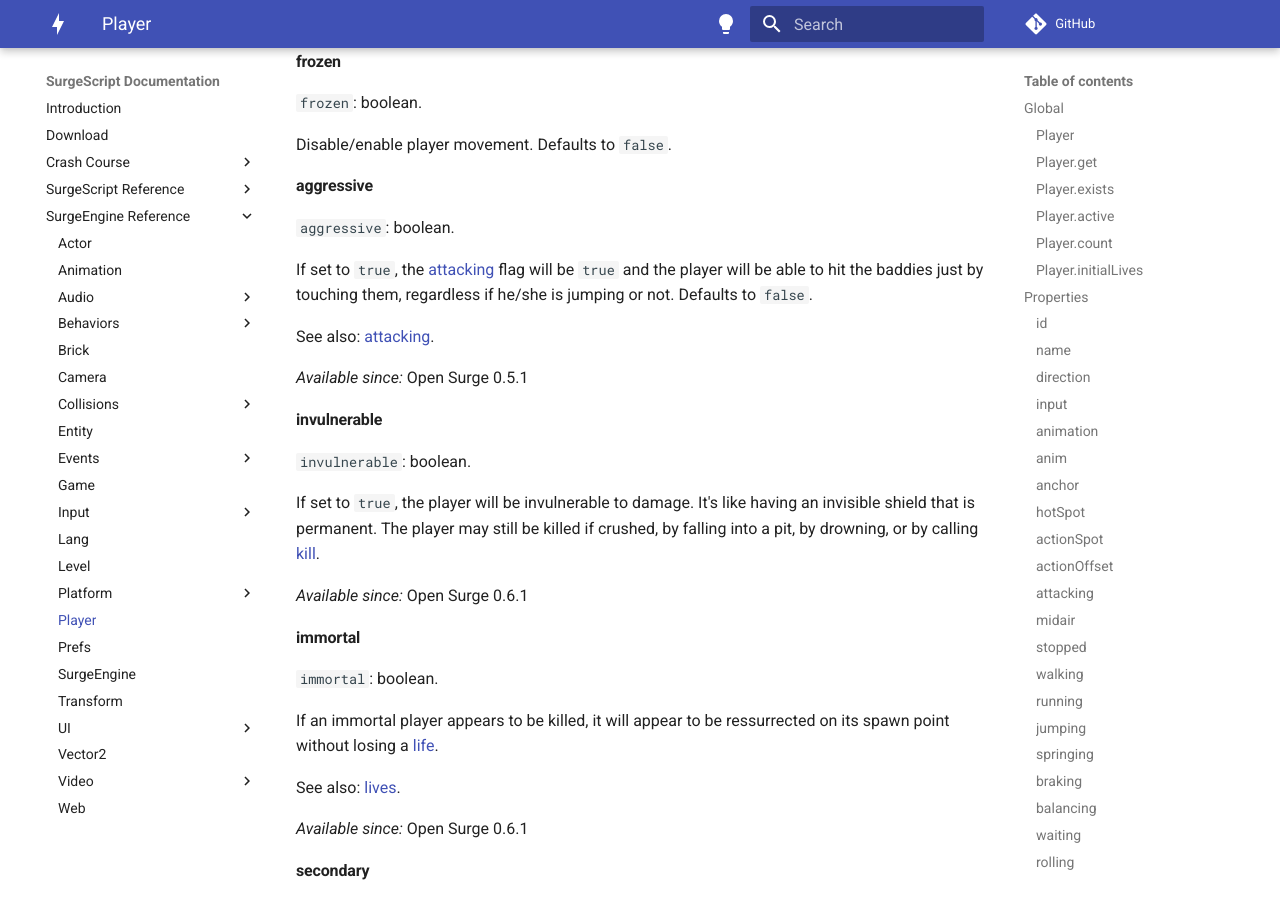
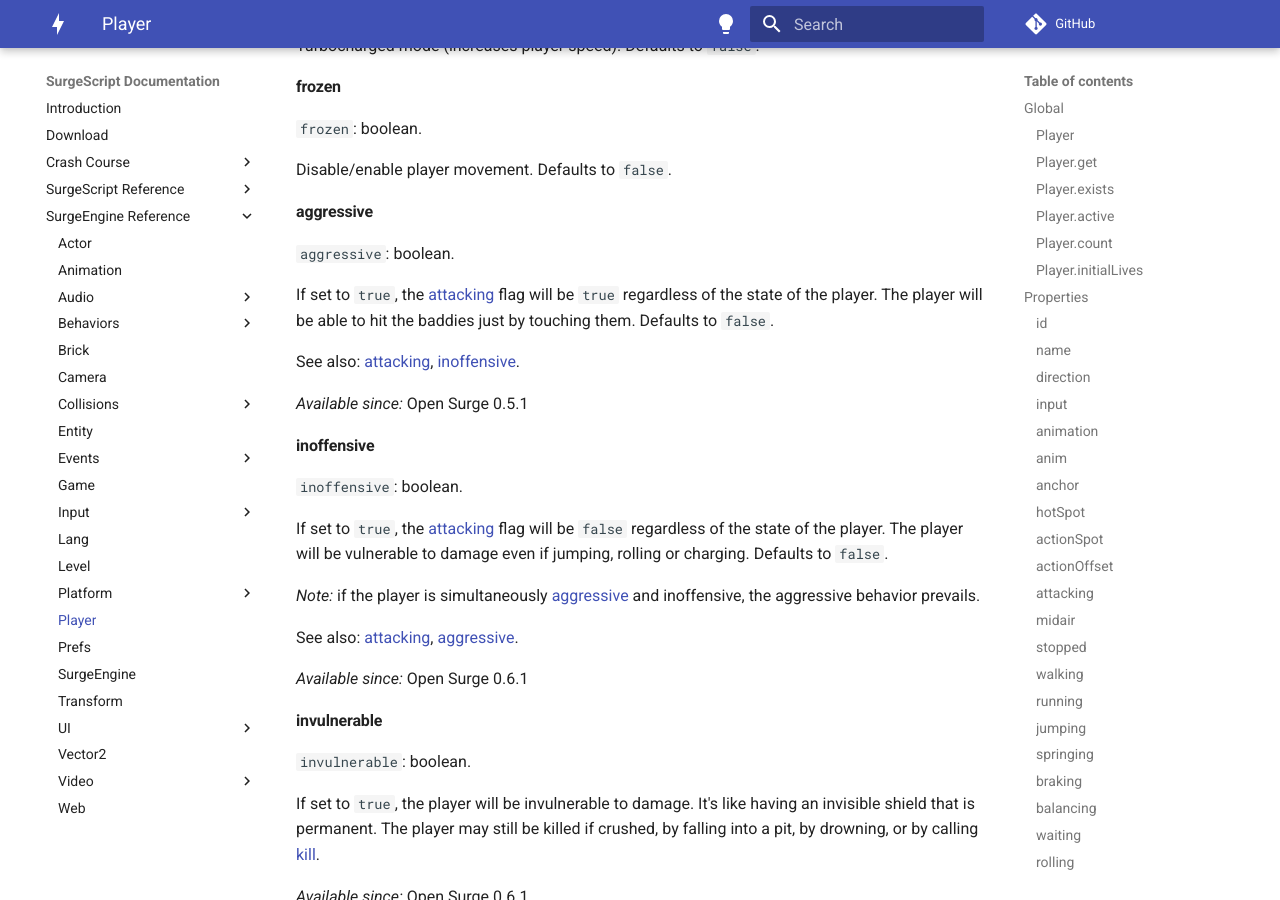
Before and after one commit to alemart/surgescript, an MkDocs documentation site: the page built from docs/engine/player.md, in a window 1280 px wide and 900 px high, scrolled down 9722 px. Built offline with MkDocs 1.6.1 and Material for MkDocs 9.7.7, drawn with Linux system fonts in a browser that asks for light colours; comment, search, counter and statistics services are not loaded; some of the changed text lies outside the part shown.

Commit message:
Docs: add Player.inoffensive

```diff
--- a/docs/engine/player.md
+++ b/docs/engine/player.md
@@ -251,9 +251,9 @@ See also: [actionOffset](/engine/animation#actionoffset).
 
 `attacking`: boolean, read-only.
 
-Is the player attacking? (jumping, rolling, and so on)
+Is the player attacking, i.e., jumping, rolling, or charging? This flag will be modified if the player is aggressive or inoffensive.
 
-See also: [aggressive](#aggressive).
+See also: [aggressive](#aggressive), [inoffensive](#inoffensive).
 
 #### midair
 
@@ -467,11 +467,23 @@ Disable/enable player movement. Defaults to `false`.
 
 `aggressive`: boolean.
 
-If set to `true`, the [attacking](#attacking) flag will be `true` and the player will be able to hit the baddies just by touching them, regardless if he/she is jumping or not. Defaults to `false`.
+If set to `true`, the [attacking](#attacking) flag will be `true` regardless of the state of the player. The player will be able to hit the baddies just by touching them. Defaults to `false`.
 
-See also: [attacking](#attacking).
+See also: [attacking](#attacking), [inoffensive](#inoffensive).
 
 *Available since:* Open Surge 0.5.1
+
+#### inoffensive
+
+`inoffensive`: boolean.
+
+If set to `true`, the [attacking](#attacking) flag will be `false` regardless of the state of the player. The player will be vulnerable to damage even if jumping, rolling or charging. Defaults to `false`.
+
+*Note:* if the player is simultaneously [aggressive](#aggressive) and inoffensive, the aggressive behavior prevails.
+
+See also: [attacking](#attacking), [aggressive](#aggressive).
+
+*Available since:* Open Surge 0.6.1
 
 #### invulnerable
 
```
